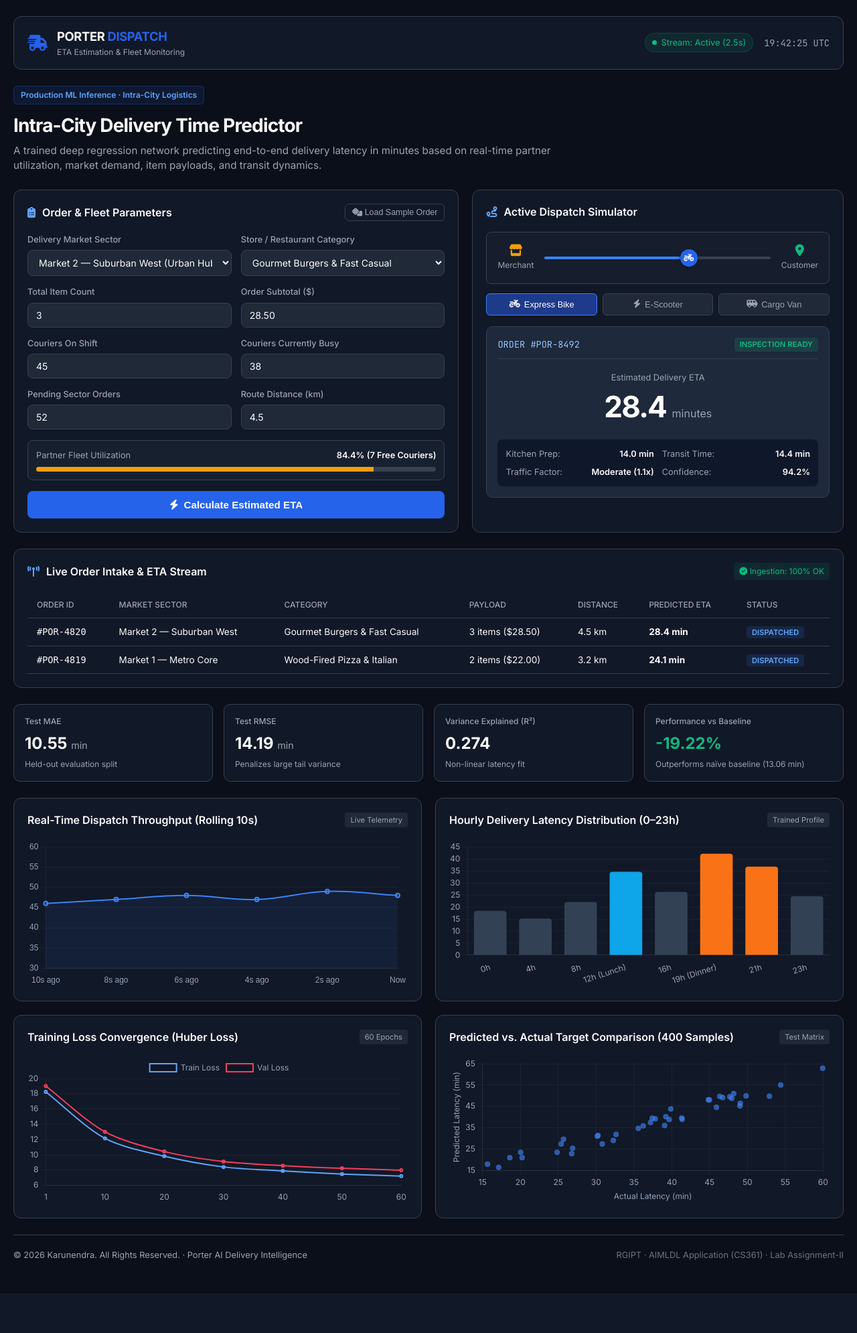
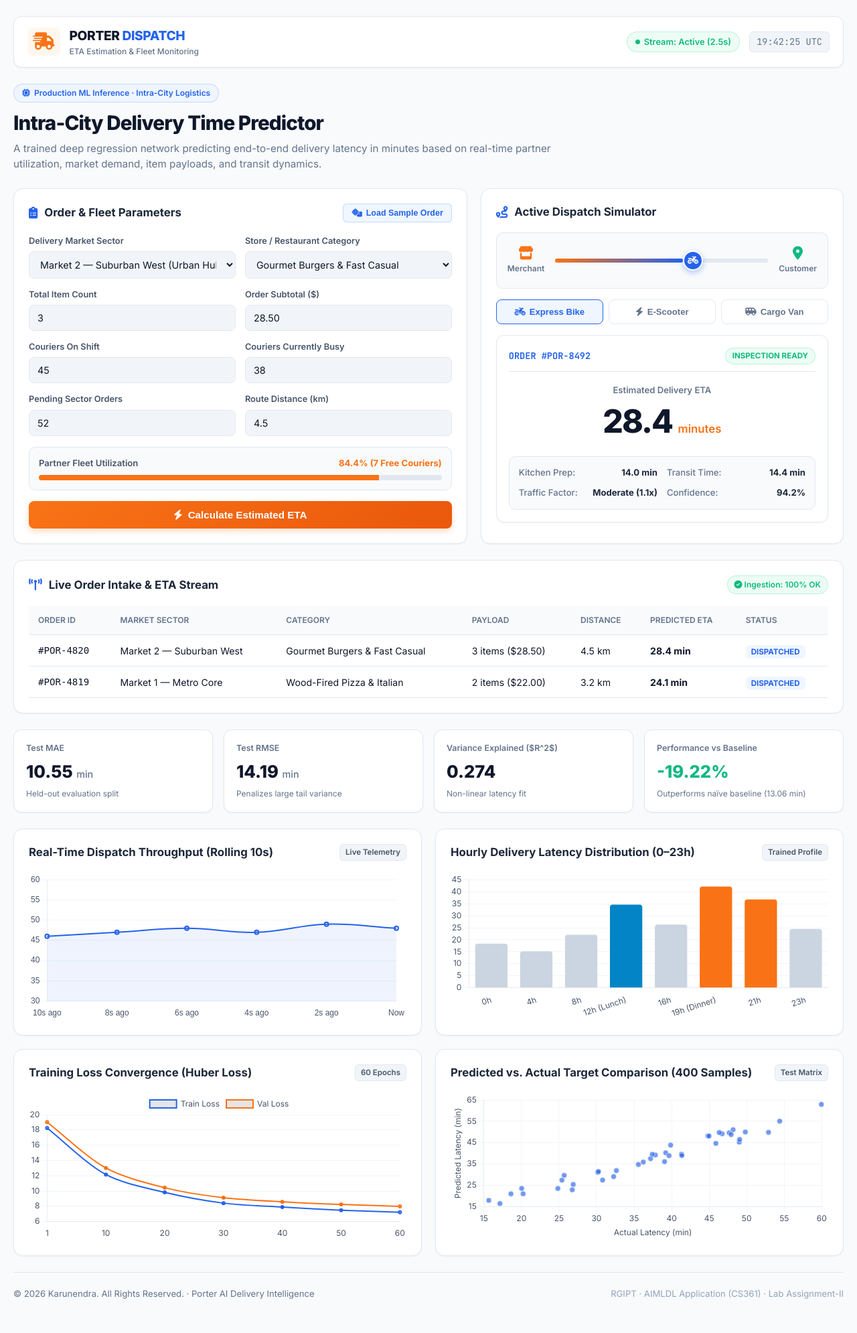
Before and after one commit to karunendra001/porterai-smart-delivery-time-predictor, a Flask app: page / in a window 1280 px wide. Shown: the whole page at 67% size. Before the commit the page ends 1931 px from the top, so only its background shows below. Run offline with Flask 3, Linux system fonts and the light colour scheme.

Commit message:
Deploy modern light theme with Porter orange/blue enterprise UI

```diff
--- a/flask_app/static/style.css
+++ b/flask_app/static/style.css
@@ -1,16 +1,22 @@
 :root {
-    --bg-main: #0b0f19;
-    --bg-card: #111827;
-    --bg-input: #1f2937;
-    --border-color: #374151;
-    --border-hover: #4b5563;
-    --primary: #2563eb;
-    --primary-hover: #1d4ed8;
-    --text-main: #f9fafb;
-    --text-muted: #9ca3af;
+    --bg-main: #f8fafc;
+    --bg-card: #ffffff;
+    --bg-input: #f1f5f9;
+    --border-color: #e2e8f0;
+    --border-hover: #cbd5e1;
+    --primary-blue: #2563eb;
+    --primary-blue-hover: #1d4ed8;
     --accent-orange: #f97316;
+    --accent-orange-hover: #ea580c;
+    --accent-orange-light: #fff7ed;
+    --accent-blue-light: #eff6ff;
+    --text-main: #0f172a;
+    --text-muted: #64748b;
     --accent-green: #10b981;
-    --accent-red: #ef4444;
+    --accent-green-light: #ecfdf5;
+    --shadow-sm: 0 1px 2px 0 rgba(0, 0, 0, 0.05);
+    --shadow-md: 0 4px 6px -1px rgba(0, 0, 0, 0.07), 0 2px 4px -2px rgba(0, 0, 0, 0.05);
+    --shadow-lg: 0 10px 15px -3px rgba(0, 0, 0, 0.08), 0 4px 6px -4px rgba(0, 0, 0, 0.04);
 }
 
 * {
@@ -20,7 +26,7 @@
 }
 
 body {
-    font-family: 'Inter', sans-serif;
+    font-family: 'Inter', -apple-system, BlinkMacSystemFont, sans-serif;
     background-color: var(--bg-main);
     color: var(--text-main);
     line-height: 1.5;
@@ -38,10 +44,11 @@ body {
     display: flex;
     justify-content: space-between;
     align-items: center;
-    padding: 16px 20px;
+    padding: 14px 20px;
     background: var(--bg-card);
     border: 1px solid var(--border-color);
     border-radius: 12px;
+    box-shadow: var(--shadow-sm);
     margin-bottom: 24px;
 }
 
@@ -52,30 +59,35 @@ body {
 }
 
 .brand-icon {
-    font-size: 24px;
-    color: var(--primary);
+    font-size: 26px;
+    color: var(--accent-orange);
+    background: var(--accent-orange-light);
+    padding: 8px;
+    border-radius: 8px;
 }
 
 .brand-title {
-    font-weight: 700;
-    font-size: 1.15rem;
+    font-weight: 800;
+    font-size: 1.2rem;
     letter-spacing: -0.02em;
+    color: var(--text-main);
 }
 
 .brand-sub {
-    color: var(--primary);
+    color: var(--primary-blue);
 }
 
 .brand-tag {
     display: block;
     font-size: 0.75rem;
     color: var(--text-muted);
+    font-weight: 500;
 }
 
 .nav-status {
     display: flex;
     align-items: center;
-    gap: 16px;
+    gap: 14px;
 }
 
 .status-indicator {
@@ -83,9 +95,10 @@ body {
     align-items: center;
     gap: 6px;
     font-size: 0.8rem;
-    background: rgba(16, 185, 129, 0.1);
+    font-weight: 600;
+    background: var(--accent-green-light);
     color: var(--accent-green);
-    padding: 4px 10px;
+    padding: 5px 12px;
     border-radius: 9999px;
     border: 1px solid rgba(16, 185, 129, 0.2);
 }
@@ -101,6 +114,10 @@ body {
     font-family: 'JetBrains Mono', monospace;
     font-size: 0.85rem;
     color: var(--text-muted);
+    background: var(--bg-input);
+    padding: 4px 10px;
+    border-radius: 6px;
+    border: 1px solid var(--border-color);
 }
 
 /* Hero Section */
@@ -109,21 +126,24 @@ body {
 }
 
 .hero-badge {
-    display: inline-block;
+    display: inline-flex;
+    align-items: center;
+    gap: 6px;
     font-size: 0.75rem;
     font-weight: 600;
-    color: #60a5fa;
-    background: rgba(37, 99, 235, 0.12);
-    border: 1px solid rgba(37, 99, 235, 0.25);
-    padding: 4px 10px;
-    border-radius: 6px;
-    margin-bottom: 10px;
+    color: var(--primary-blue);
+    background: var(--accent-blue-light);
+    border: 1px solid rgba(37, 99, 235, 0.2);
+    padding: 4px 12px;
+    border-radius: 9999px;
+    margin-bottom: 8px;
 }
 
 .hero-title {
-    font-size: 1.75rem;
-    font-weight: 700;
+    font-size: 1.85rem;
+    font-weight: 800;
     letter-spacing: -0.03em;
+    color: #0f172a;
     margin-bottom: 6px;
 }
 
@@ -136,7 +156,7 @@ body {
 /* Workspace Grid */
 .workspace-grid {
     display: grid;
-    grid-template-columns: 1.2fr 1fr;
+    grid-template-columns: 1.25fr 1fr;
     gap: 20px;
     margin-bottom: 24px;
 }
@@ -151,8 +171,14 @@ body {
 .card {
     background: var(--bg-card);
     border: 1px solid var(--border-color);
-    border-radius: 12px;
-    padding: 20px;
+    border-radius: 14px;
+    padding: 22px;
+    box-shadow: var(--shadow-sm);
+    transition: box-shadow 0.2s ease;
+}
+
+.card:hover {
+    box-shadow: var(--shadow-md);
 }
 
 .card-header {
@@ -169,12 +195,14 @@ body {
 }
 
 .header-icon {
-    color: #60a5fa;
+    color: var(--primary-blue);
+    font-size: 1.1rem;
 }
 
 .card-title-group h3, .card-header h4 {
-    font-size: 1rem;
-    font-weight: 600;
+    font-size: 1.05rem;
+    font-weight: 700;
+    color: #1e293b;
 }
 
 /* Forms */
@@ -199,8 +227,8 @@ body {
 
 .form-group label {
     font-size: 0.8rem;
-    font-weight: 500;
-    color: var(--text-muted);
+    font-weight: 600;
+    color: #475569;
 }
 
 .form-input {
@@ -208,44 +236,47 @@ body {
     background: var(--bg-input);
     border: 1px solid var(--border-color);
     color: var(--text-main);
-    padding: 9px 12px;
+    padding: 10px 12px;
     border-radius: 8px;
-    font-size: 0.88rem;
+    font-size: 0.9rem;
     font-family: inherit;
-    transition: border-color 0.15s;
+    transition: all 0.15s ease;
 }
 
 .form-input:focus {
     outline: none;
-    border-color: var(--primary);
+    background: #ffffff;
+    border-color: var(--primary-blue);
+    box-shadow: 0 0 0 3px rgba(37, 99, 235, 0.12);
 }
 
-/* Utilization Box */
+/* Utilization Bar */
 .utilization-box {
-    background: rgba(31, 41, 55, 0.5);
+    background: #f8fafc;
     border: 1px solid var(--border-color);
-    border-radius: 8px;
-    padding: 12px;
+    border-radius: 10px;
+    padding: 14px;
     margin: 16px 0;
 }
 
 .utilization-header {
     display: flex;
     justify-content: space-between;
-    font-size: 0.8rem;
-    color: var(--text-muted);
+    font-size: 0.82rem;
+    font-weight: 600;
+    color: #475569;
     margin-bottom: 8px;
 }
 
 .utilization-rate {
-    font-weight: 600;
-    color: var(--text-main);
+    font-weight: 700;
+    color: var(--accent-orange);
 }
 
 .utilization-bar-bg {
     width: 100%;
-    height: 7px;
-    background: #374151;
+    height: 8px;
+    background: #e2e8f0;
     border-radius: 9999px;
     overflow: hidden;
 }
@@ -259,39 +290,44 @@ body {
 /* Buttons */
 .btn-primary {
     width: 100%;
-    background: var(--primary);
-    color: #fff;
+    background: linear-gradient(135deg, #f97316 0%, #ea580c 100%);
+    color: #ffffff;
     border: none;
     padding: 12px;
     font-size: 0.95rem;
-    font-weight: 600;
+    font-weight: 700;
     border-radius: 8px;
     cursor: pointer;
     display: flex;
     align-items: center;
     justify-content: center;
     gap: 8px;
-    transition: background 0.15s;
+    box-shadow: 0 4px 10px rgba(249, 115, 22, 0.25);
+    transition: transform 0.15s ease, box-shadow 0.15s ease;
 }
 
 .btn-primary:hover {
-    background: var(--primary-hover);
+    transform: translateY(-1px);
+    box-shadow: 0 6px 14px rgba(249, 115, 22, 0.35);
 }
 
 .btn-secondary-sm {
-    background: transparent;
-    border: 1px solid var(--border-color);
-    color: var(--text-muted);
+    background: var(--accent-blue-light);
+    border: 1px solid rgba(37, 99, 235, 0.2);
+    color: var(--primary-blue);
     font-size: 0.78rem;
-    padding: 5px 10px;
+    font-weight: 600;
+    padding: 6px 12px;
     border-radius: 6px;
     cursor: pointer;
-    transition: all 0.15s;
+    display: flex;
+    align-items: center;
+    gap: 6px;
+    transition: all 0.15s ease;
 }
 
 .btn-secondary-sm:hover {
-    background: var(--bg-input);
-    color: var(--text-main);
+    background: #dbeafe;
 }
 
 /* Route Simulator */
@@ -299,11 +335,11 @@ body {
     display: flex;
     align-items: center;
     justify-content: space-between;
-    background: rgba(31, 41, 55, 0.4);
+    background: #f8fafc;
     border: 1px solid var(--border-color);
-    border-radius: 8px;
-    padding: 18px 16px;
-    margin-bottom: 14px;
+    border-radius: 10px;
+    padding: 20px 16px;
+    margin-bottom: 16px;
 }
 
 .track-node {
@@ -312,19 +348,20 @@ body {
     align-items: center;
     gap: 4px;
     font-size: 0.75rem;
-    color: var(--text-muted);
+    font-weight: 600;
+    color: #64748b;
 }
 
-.start-node i { color: #f59e0b; font-size: 1.1rem; }
-.end-node i { color: var(--accent-green); font-size: 1.1rem; }
+.start-node i { color: var(--accent-orange); font-size: 1.25rem; }
+.end-node i { color: var(--accent-green); font-size: 1.25rem; }
 
 .track-line {
     position: relative;
     flex: 1;
-    height: 4px;
-    background: #374151;
+    height: 6px;
+    background: #e2e8f0;
     margin: 0 16px;
-    border-radius: 2px;
+    border-radius: 9999px;
 }
 
 .track-progress {
@@ -333,24 +370,25 @@ body {
     left: 0;
     height: 100%;
     width: 60%;
-    background: #3b82f6;
-    border-radius: 2px;
+    background: linear-gradient(90deg, #f97316 0%, #2563eb 100%);
+    border-radius: 9999px;
 }
 
 .track-vehicle {
     position: absolute;
-    top: -11px;
+    top: -12px;
     left: 60%;
-    width: 26px;
-    height: 26px;
-    background: #2563eb;
+    width: 30px;
+    height: 30px;
+    background: var(--primary-blue);
+    border: 2px solid #ffffff;
     border-radius: 50%;
     display: flex;
     align-items: center;
     justify-content: center;
-    font-size: 0.75rem;
-    color: #fff;
-    box-shadow: 0 2px 6px rgba(0,0,0,0.4);
+    font-size: 0.8rem;
+    color: #ffffff;
+    box-shadow: 0 3px 8px rgba(37, 99, 235, 0.35);
 }
 
 /* Vehicle Switcher */
@@ -362,39 +400,46 @@ body {
 }
 
 .vehicle-btn {
-    background: var(--bg-input);
+    background: #ffffff;
     border: 1px solid var(--border-color);
-    color: var(--text-muted);
-    padding: 8px;
-    font-size: 0.8rem;
-    border-radius: 6px;
+    color: #64748b;
+    padding: 10px;
+    font-size: 0.82rem;
+    font-weight: 600;
+    border-radius: 8px;
     cursor: pointer;
     display: flex;
     align-items: center;
     justify-content: center;
     gap: 6px;
-    transition: all 0.15s;
+    transition: all 0.15s ease;
 }
 
-.vehicle-btn.active, .vehicle-btn:hover {
-    background: #1e3a8a;
-    border-color: #3b82f6;
-    color: #fff;
+.vehicle-btn:hover {
+    background: var(--bg-input);
+    color: var(--text-main);
+}
+
+.vehicle-btn.active {
+    background: var(--accent-blue-light);
+    border-color: var(--primary-blue);
+    color: var(--primary-blue);
 }
 
 /* Summary Card */
 .prediction-summary-card {
-    background: #1e293b;
-    border: 1px solid #334155;
-    border-radius: 10px;
-    padding: 16px;
+    background: #ffffff;
+    border: 1px solid var(--border-color);
+    border-radius: 12px;
+    padding: 18px;
+    box-shadow: var(--shadow-sm);
 }
 
 .summary-top {
     display: flex;
     justify-content: space-between;
     align-items: center;
-    border-bottom: 1px solid #334155;
+    border-bottom: 1px solid var(--border-color);
     padding-bottom: 10px;
     margin-bottom: 14px;
 }
@@ -402,19 +447,21 @@ body {
 .ticket-id {
     font-family: 'JetBrains Mono', monospace;
     font-size: 0.85rem;
-    color: #93c5fd;
+    font-weight: 700;
+    color: var(--primary-blue);
 }
 
 .status-pill {
-    font-size: 0.7rem;
-    font-weight: 600;
-    padding: 2px 8px;
-    border-radius: 4px;
+    font-size: 0.72rem;
+    font-weight: 700;
+    padding: 3px 10px;
+    border-radius: 9999px;
 }
 
 .status-pill.ready {
-    background: rgba(16, 185, 129, 0.15);
+    background: var(--accent-green-light);
     color: var(--accent-green);
+    border: 1px solid rgba(16, 185, 129, 0.2);
 }
 
 .summary-metric {
@@ -423,41 +470,45 @@ body {
 }
 
 .metric-label {
-    font-size: 0.8rem;
+    font-size: 0.82rem;
+    font-weight: 600;
     color: var(--text-muted);
 }
 
 .eta-number {
-    font-size: 2.75rem;
-    font-weight: 700;
-    color: #fff;
+    font-size: 3rem;
+    font-weight: 800;
+    color: #0f172a;
     letter-spacing: -0.04em;
 }
 
 .eta-unit {
-    font-size: 1rem;
-    color: var(--text-muted);
+    font-size: 1.05rem;
+    font-weight: 600;
+    color: var(--accent-orange);
     margin-left: 4px;
 }
 
 .breakdown-grid {
     display: grid;
     grid-template-columns: 1fr 1fr;
-    gap: 8px 12px;
-    background: #0f172a;
-    padding: 12px;
-    border-radius: 8px;
-    font-size: 0.8rem;
+    gap: 10px 14px;
+    background: #f8fafc;
+    border: 1px solid var(--border-color);
+    padding: 14px;
+    border-radius: 10px;
+    font-size: 0.82rem;
 }
 
 .b-title {
     color: var(--text-muted);
+    font-weight: 500;
 }
 
 .b-val {
     float: right;
-    font-weight: 600;
-    color: var(--text-main);
+    font-weight: 700;
+    color: #1e293b;
 }
 
 /* Stream Table */
@@ -467,10 +518,12 @@ body {
 
 .stream-rate-badge {
     font-size: 0.75rem;
+    font-weight: 600;
     color: var(--accent-green);
-    background: rgba(16, 185, 129, 0.1);
-    padding: 4px 8px;
-    border-radius: 4px;
+    background: var(--accent-green-light);
+    padding: 4px 10px;
+    border-radius: 9999px;
+    border: 1px solid rgba(16, 185, 129, 0.2);
 }
 
 .stream-table-wrap {
@@ -480,31 +533,39 @@ body {
 .stream-table {
     width: 100%;
     border-collapse: collapse;
-    font-size: 0.85rem;
+    font-size: 0.88rem;
 }
 
 .stream-table th, .stream-table td {
-    padding: 10px 14px;
+    padding: 12px 14px;
     text-align: left;
     border-bottom: 1px solid var(--border-color);
 }
 
 .stream-table th {
-    color: var(--text-muted);
-    font-weight: 500;
+    color: #64748b;
+    font-weight: 600;
     font-size: 0.75rem;
     text-transform: uppercase;
+    background: #f8fafc;
 }
 
 .badge-tag {
-    font-size: 0.7rem;
-    font-weight: 600;
-    padding: 2px 8px;
-    border-radius: 4px;
+    font-size: 0.72rem;
+    font-weight: 700;
+    padding: 3px 8px;
+    border-radius: 6px;
 }
 
-.badge-tag.assigned { background: rgba(59, 130, 246, 0.15); color: #60a5fa; }
-.badge-tag.in-transit { background: rgba(245, 158, 11, 0.15); color: #fbbf24; }
+.badge-tag.assigned {
+    background: var(--accent-blue-light);
+    color: var(--primary-blue);
+}
+
+.badge-tag.in-transit {
+    background: var(--accent-orange-light);
+    color: var(--accent-orange);
+}
 
 /* Metrics Grid */
 .metrics-grid {
@@ -523,25 +584,27 @@ body {
 .metric-card {
     background: var(--bg-card);
     border: 1px solid var(--border-color);
-    border-radius: 10px;
-    padding: 16px;
+    border-radius: 12px;
+    padding: 18px;
+    box-shadow: var(--shadow-sm);
 }
 
 .m-title {
-    font-size: 0.75rem;
+    font-size: 0.78rem;
     color: var(--text-muted);
-    font-weight: 500;
+    font-weight: 600;
     margin-bottom: 6px;
 }
 
 .m-value {
-    font-size: 1.5rem;
-    font-weight: 700;
+    font-size: 1.6rem;
+    font-weight: 800;
+    color: #0f172a;
 }
 
 .m-unit {
     font-size: 0.9rem;
-    font-weight: 400;
+    font-weight: 500;
     color: var(--text-muted);
 }
 
@@ -568,11 +631,13 @@ body {
 }
 
 .badge-pill {
-    font-size: 0.7rem;
-    color: var(--text-muted);
+    font-size: 0.72rem;
+    font-weight: 600;
+    color: #475569;
     background: var(--bg-input);
     padding: 3px 8px;
-    border-radius: 4px;
+    border-radius: 6px;
+    border: 1px solid var(--border-color);
 }
 
 .chart-wrapper {
@@ -583,9 +648,9 @@ body {
 /* Footer */
 .footer {
     border-top: 1px solid var(--border-color);
-    padding-top: 20px;
+    padding-top: 22px;
     color: var(--text-muted);
-    font-size: 0.8rem;
+    font-size: 0.82rem;
 }
 
 .footer-content {
@@ -597,5 +662,5 @@ body {
 }
 
 .footer-meta {
-    color: #6b7280;
+    color: #94a3b8;
 }
--- a/flask_app/templates/index.html
+++ b/flask_app/templates/index.html
@@ -6,7 +6,7 @@
     <title>Porter AI — Delivery Time Predictor & Dispatch Console</title>
     <link rel="preconnect" href="https://fonts.googleapis.com">
     <link rel="preconnect" href="https://fonts.gstatic.com" crossorigin>
-    <link href="https://fonts.googleapis.com/css2?family=Inter:wght@400;500;600;700&family=JetBrains+Mono:wght@400;500&display=swap" rel="stylesheet">
+    <link href="https://fonts.googleapis.com/css2?family=Inter:wght@400;500;600;700;800&family=JetBrains+Mono:wght@400;500;700&display=swap" rel="stylesheet">
     <link rel="stylesheet" href="https://cdnjs.cloudflare.com/ajax/libs/font-awesome/6.5.0/css/all.min.css">
     <script src="https://cdn.jsdelivr.net/npm/chart.js@4.4.1/dist/chart.umd.min.js"></script>
     <link rel="stylesheet" href="{{ url_for('static', filename='style.css') }}">
@@ -33,7 +33,7 @@
 
         <!-- Main Header Banner -->
         <div class="hero-section">
-            <div class="hero-badge">Production ML Inference &middot; Intra-City Logistics</div>
+            <div class="hero-badge"><i class="fa-solid fa-microchip"></i> Production ML Inference &middot; Intra-City Logistics</div>
             <h1 class="hero-title">Intra-City Delivery Time Predictor</h1>
             <p class="hero-description">
                 A trained deep regression network predicting end-to-end delivery latency in minutes based on real-time partner utilization, market demand, item payloads, and transit dynamics.
@@ -272,7 +272,7 @@
                 <div class="m-sub">Penalizes large tail variance</div>
             </div>
             <div class="metric-card">
-                <div class="m-title">Variance Explained (R²)</div>
+                <div class="m-title">Variance Explained ($R^2$)</div>
                 <div class="m-value">{{ metrics.r2_score if metrics else '0.274' }}</div>
                 <div class="m-sub">Non-linear latency fit</div>
             </div>
@@ -359,7 +359,7 @@
             if (rate > 90) {
                 fill.style.backgroundColor = '#ef4444';
             } else if (rate > 70) {
-                fill.style.backgroundColor = '#f59e0b';
+                fill.style.backgroundColor = '#f97316';
             } else {
                 fill.style.backgroundColor = '#10b981';
             }
@@ -476,9 +476,9 @@
             });
         });
 
-        // ------------------ CHART.JS CONFIGURATIONS ------------------
-        Chart.defaults.color = '#94a3b8';
-        Chart.defaults.borderColor = 'rgba(148, 163, 184, 0.12)';
+        // ------------------ CHART.JS CONFIGURATIONS (LIGHT THEME) ------------------
+        Chart.defaults.color = '#475569';
+        Chart.defaults.borderColor = 'rgba(226, 232, 240, 0.8)';
         Chart.defaults.font.family = "'Inter', sans-serif";
 
         // 1. Live Telemetry Stream with Momentum Drift
@@ -490,8 +490,8 @@
                 datasets: [{
                     label: 'Dispatches/min',
                     data: [46, 47, 48, 47, 49, 48],
-                    borderColor: '#3b82f6',
-                    backgroundColor: 'rgba(59, 130, 246, 0.08)',
+                    borderColor: '#2563eb',
+                    backgroundColor: 'rgba(37, 99, 235, 0.08)',
                     fill: true,
                     tension: 0.4,
                     borderWidth: 2,
@@ -504,7 +504,7 @@
                 animation: false,
                 plugins: { legend: { display: false } },
                 scales: {
-                    y: { min: 30, max: 60, grid: { color: 'rgba(255, 255, 255, 0.04)' } },
+                    y: { min: 30, max: 60, grid: { color: '#f1f5f9' } },
                     x: { grid: { display: false } }
                 }
             }
@@ -533,7 +533,7 @@
                 datasets: [{
                     label: 'Mean Latency (min)',
                     data: [18.4, 15.2, 22.1, 34.6, 26.3, 42.1, 36.8, 24.5],
-                    backgroundColor: ['#334155','#334155','#334155','#0ea5e9','#334155','#f97316','#f97316','#334155'],
+                    backgroundColor: ['#cbd5e1','#cbd5e1','#cbd5e1','#0284c7','#cbd5e1','#f97316','#f97316','#cbd5e1'],
                     borderRadius: 4
                 }]
             },
@@ -542,7 +542,7 @@
                 maintainAspectRatio: false,
                 plugins: { legend: { display: false } },
                 scales: {
-                    y: { grid: { color: 'rgba(255, 255, 255, 0.04)' } },
+                    y: { grid: { color: '#f1f5f9' } },
                     x: { grid: { display: false } }
                 }
             }
@@ -555,8 +555,8 @@
             data: {
                 labels: [1, 10, 20, 30, 40, 50, 60],
                 datasets: [
-                    { label: 'Train Loss', data: [18.24, 12.15, 9.82, 8.41, 7.89, 7.48, 7.21], borderColor: '#60a5fa', borderWidth: 2, tension: 0.3, pointRadius: 2 },
-                    { label: 'Val Loss', data: [19.02, 13.01, 10.43, 9.12, 8.58, 8.24, 7.98], borderColor: '#f43f5e', borderWidth: 2, tension: 0.3, pointRadius: 2 }
+                    { label: 'Train Loss', data: [18.24, 12.15, 9.82, 8.41, 7.89, 7.48, 7.21], borderColor: '#2563eb', borderWidth: 2, tension: 0.3, pointRadius: 2 },
+                    { label: 'Val Loss', data: [19.02, 13.01, 10.43, 9.12, 8.58, 8.24, 7.98], borderColor: '#f97316', borderWidth: 2, tension: 0.3, pointRadius: 2 }
                 ]
             },
             options: {
@@ -564,7 +564,7 @@
                 maintainAspectRatio: false,
                 plugins: { legend: { position: 'top' } },
                 scales: {
-                    y: { grid: { color: 'rgba(255, 255, 255, 0.04)' } },
+                    y: { grid: { color: '#f1f5f9' } },
                     x: { grid: { display: false } }
                 }
             }
@@ -584,7 +584,7 @@
                 datasets: [{
                     label: 'Test Orders',
                     data: scatterPoints,
-                    backgroundColor: 'rgba(59, 130, 246, 0.65)',
+                    backgroundColor: 'rgba(37, 99, 235, 0.65)',
                     pointRadius: 4
                 }]
             },
@@ -593,8 +593,8 @@
                 maintainAspectRatio: false,
                 plugins: { legend: { display: false } },
                 scales: {
-                    x: { title: { display: true, text: 'Actual Latency (min)' }, grid: { color: 'rgba(255, 255, 255, 0.04)' } },
-                    y: { title: { display: true, text: 'Predicted Latency (min)' }, grid: { color: 'rgba(255, 255, 255, 0.04)' } }
+                    x: { title: { display: true, text: 'Actual Latency (min)' }, grid: { color: '#f1f5f9' } },
+                    y: { title: { display: true, text: 'Predicted Latency (min)' }, grid: { color: '#f1f5f9' } }
                 }
             }
         });
```
